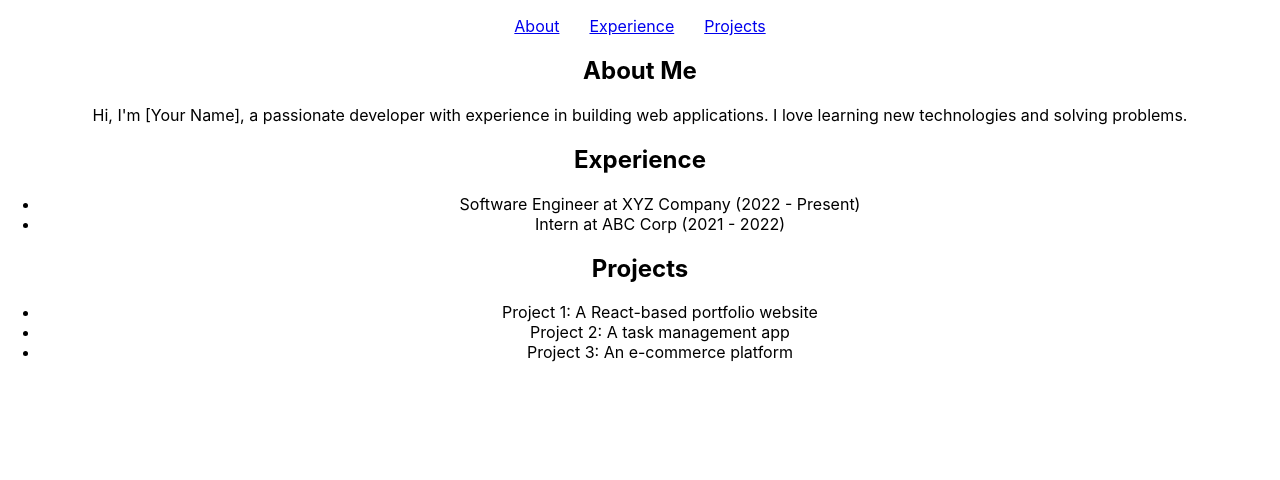
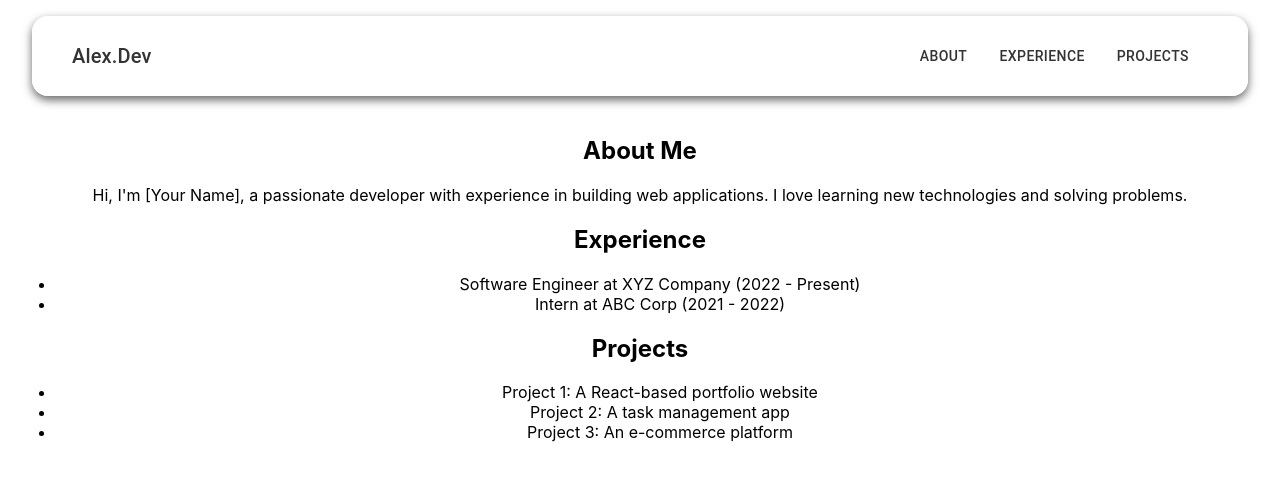
Before and after one commit to Gitalexzhong/portfolio, a React (Create React App) app: page / in a window 1280 px wide. Shown: the top 480 px of the page. Built offline with nearby package versions, Linux system fonts and the light colour scheme.

Commit message:
Basic header bar done

```diff
--- a/package.json
+++ b/package.json
@@ -3,6 +3,10 @@
   "version": "0.1.0",
   "private": true,
   "dependencies": {
+    "@emotion/react": "^11.14.0",
+    "@emotion/styled": "^11.14.0",
+    "@mui/icons-material": "^6.4.6",
+    "@mui/material": "^6.4.6",
     "@testing-library/dom": "^10.4.0",
     "@testing-library/jest-dom": "^6.6.3",
     "@testing-library/react": "^16.2.0",
--- a/src/App.js
+++ b/src/App.js
@@ -9,9 +9,11 @@ function App() {
   return (
     <div className="App">
       <Navbar />
-      <About />
-      <Experience />
-      <Projects />
+      <div style={{ marginTop: '100px', padding: '16px' }}>
+        <About />
+        <Experience />
+        <Projects />
+      </div>
     </div>
   );
 }
--- a/src/components/Navbar.js
+++ b/src/components/Navbar.js
@@ -1,27 +1,93 @@
-import React from 'react';
+import React, { useState } from 'react';
+import {
+  AppBar,
+  Toolbar,
+  Button,
+  Typography,
+  IconButton,
+  Menu,
+  MenuItem,
+} from '@mui/material';
+import MenuIcon from '@mui/icons-material/Menu';
+import { styled } from '@mui/system';
+
+const FloatingAppBar = styled(AppBar)(() => ({
+  position: 'fixed',
+  top: 16, // Keeps space from the top
+  left: '50%',
+  transform: 'translateX(-50%)', // Centers it
+  maxWidth: '95%', // Makes the navbar cover more width
+  borderRadius: '16px', // Rounded corners for floating effect
+  boxShadow: '0px 4px 10px rgba(0, 0, 0, 0.6)', // Floating shadow
+  backgroundColor: 'rgba(255, 255, 255, 0.9)', // Slight transparency
+  color: '#333',
+  padding: '8px 16px',
+}));
 
 function Navbar() {
+  const [anchorEl, setAnchorEl] = useState(null);
+
+  const handleMenuOpen = (event) => {
+    setAnchorEl(event.currentTarget);
+  };
+
+  const handleMenuClose = () => {
+    setAnchorEl(null);
+  };
+
   return (
-    <nav>
-      <ul
-        style={{
-          listStyle: 'none',
-          display: 'flex',
-          justifyContent: 'center',
-          padding: 0,
-        }}
-      >
-        <li style={{ margin: '0 15px' }}>
-          <a href="#about">About</a>
-        </li>
-        <li style={{ margin: '0 15px' }}>
-          <a href="#experience">Experience</a>
-        </li>
-        <li style={{ margin: '0 15px' }}>
-          <a href="#projects">Projects</a>
-        </li>
-      </ul>
-    </nav>
+    <FloatingAppBar>
+      <Toolbar sx={{ width: '95%', justifyContent: 'space-between' }}>
+        {/* Logo or Title on the left */}
+        <Typography variant="h6" sx={{ textAlign: 'left' }}>
+          Alex.Dev
+        </Typography>
+
+        {/* Buttons on the right (Fixing Disappearance Issue) */}
+        <div
+          style={{
+            display: 'flex', // Ensures buttons always appear
+            gap: '16px', // Adds spacing between buttons
+          }}
+        >
+          <Button color="inherit" href="#about">
+            About
+          </Button>
+          <Button color="inherit" href="#experience">
+            Experience
+          </Button>
+          <Button color="inherit" href="#projects">
+            Projects
+          </Button>
+        </div>
+
+        {/* Hamburger menu for small screens */}
+        <IconButton
+          color="inherit"
+          onClick={handleMenuOpen}
+          sx={{ display: { xs: 'block', sm: 'none' } }} // Only show on small screens
+        >
+          <MenuIcon />
+        </IconButton>
+
+        {/* Dropdown menu (for small screens) */}
+        <Menu
+          anchorEl={anchorEl}
+          open={Boolean(anchorEl)}
+          onClose={handleMenuClose}
+        >
+          <MenuItem onClick={handleMenuClose} component="a" href="#about">
+            About
+          </MenuItem>
+          <MenuItem onClick={handleMenuClose} component="a" href="#experience">
+            Experience
+          </MenuItem>
+          <MenuItem onClick={handleMenuClose} component="a" href="#projects">
+            Projects
+          </MenuItem>
+        </Menu>
+      </Toolbar>
+    </FloatingAppBar>
   );
 }
 
```
Also changed, not shown: 1 other file (tests, documents, lock files or other folders).
